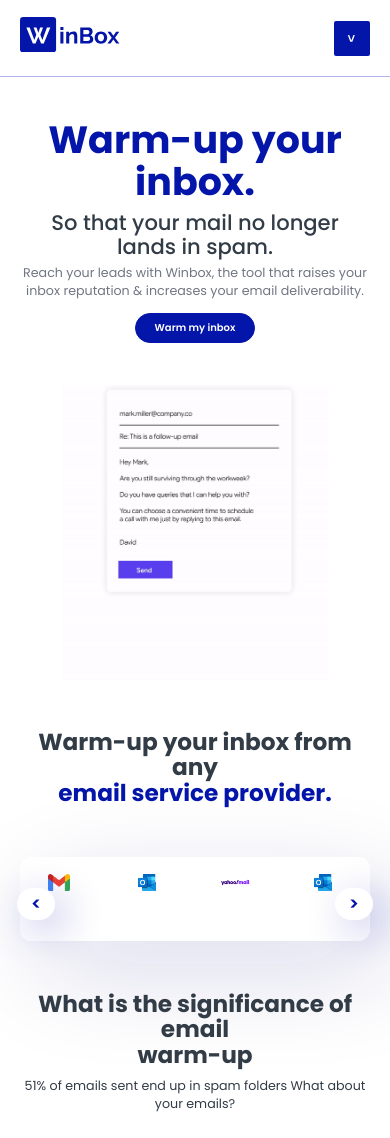
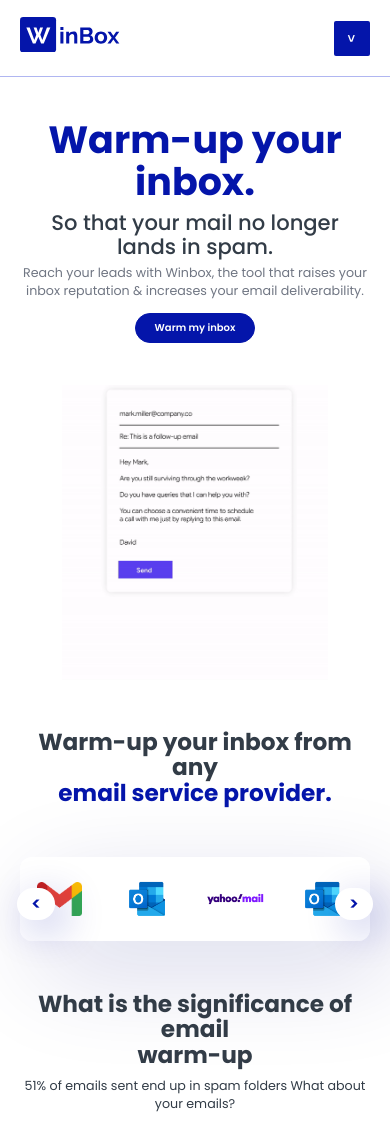
Before and after one commit to Mr-Nayra/WinboxHomepage, a React (Create React App) app: page /home in a window 390 px wide. Shown: the top 1138 px of the page. Built offline with nearby package versions, Linux system fonts and the light colour scheme.

Commit message:
Mobile responsove 13

```diff
--- a/src/components/Screens/Login/Carousel/owl.css
+++ b/src/components/Screens/Login/Carousel/owl.css
@@ -16,7 +16,7 @@
 
 .owl-prev:hover {
   background-color: #0415aa !important;
-  color:white !important;
+  color: white !important;
 }
 
 .owl-prev {
@@ -26,3 +26,15 @@
 .owl-next {
   right: -2vw;
 }
+
+.owl-stage {
+  height: 100%;
+}
+
+.owl-stage-outer {
+  height: 100%;
+}
+
+.owl-item {
+  height: 100%;
+}
--- a/src/components/Screens/Login/Carousel/owl.module.css
+++ b/src/components/Screens/Login/Carousel/owl.module.css
@@ -11,7 +11,7 @@
 }
 
 .card {
-  height: 20vh;
+  height: 100%;
   width: 20vw;
   padding: 5vh 0;
   display: flex;
@@ -32,8 +32,7 @@
 
 @media (max-width: 480px) {
   .card {
-    height: 6vh;
-    padding: 2vh 0;
+    padding: 3vh 0;
   }
 
   .div {
```
